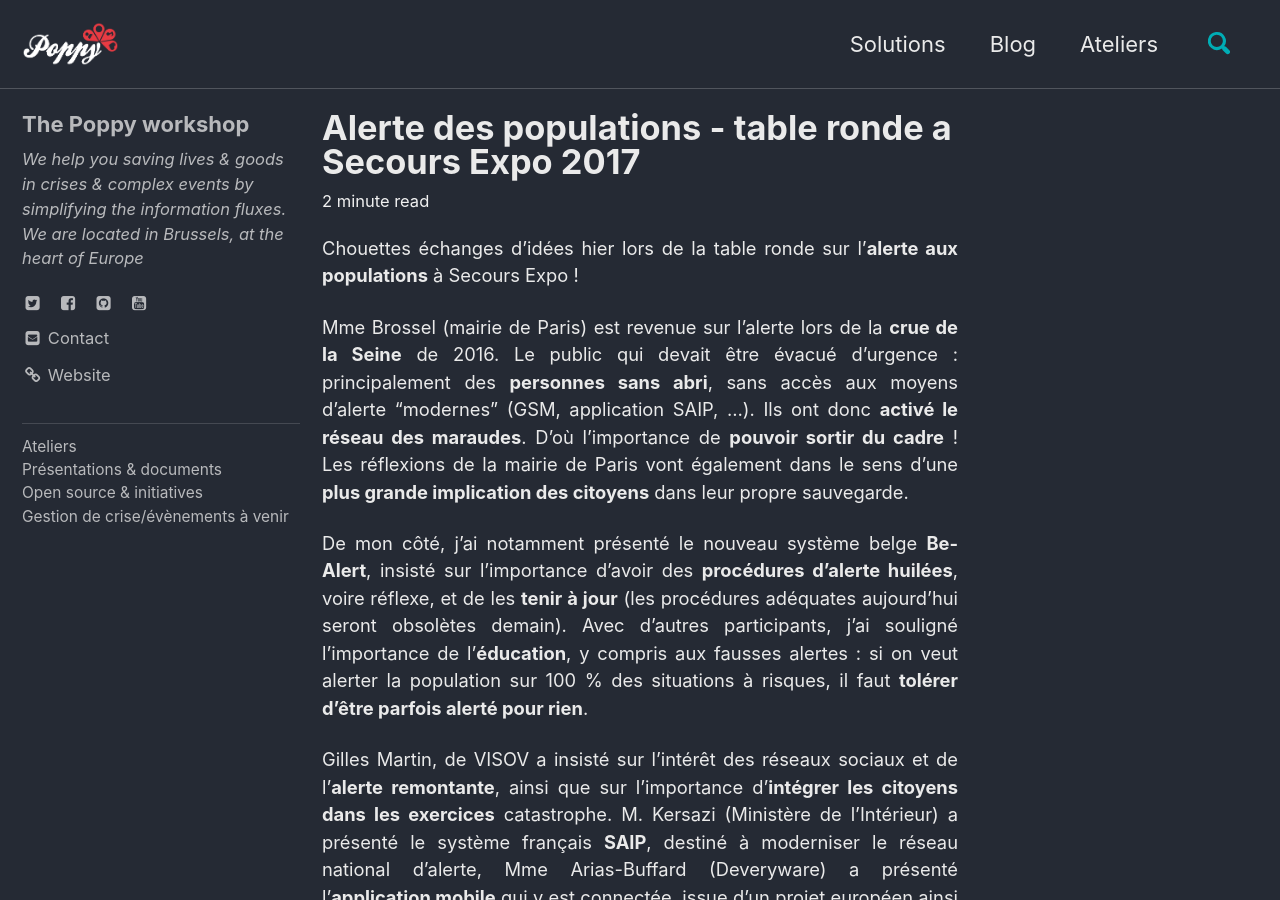
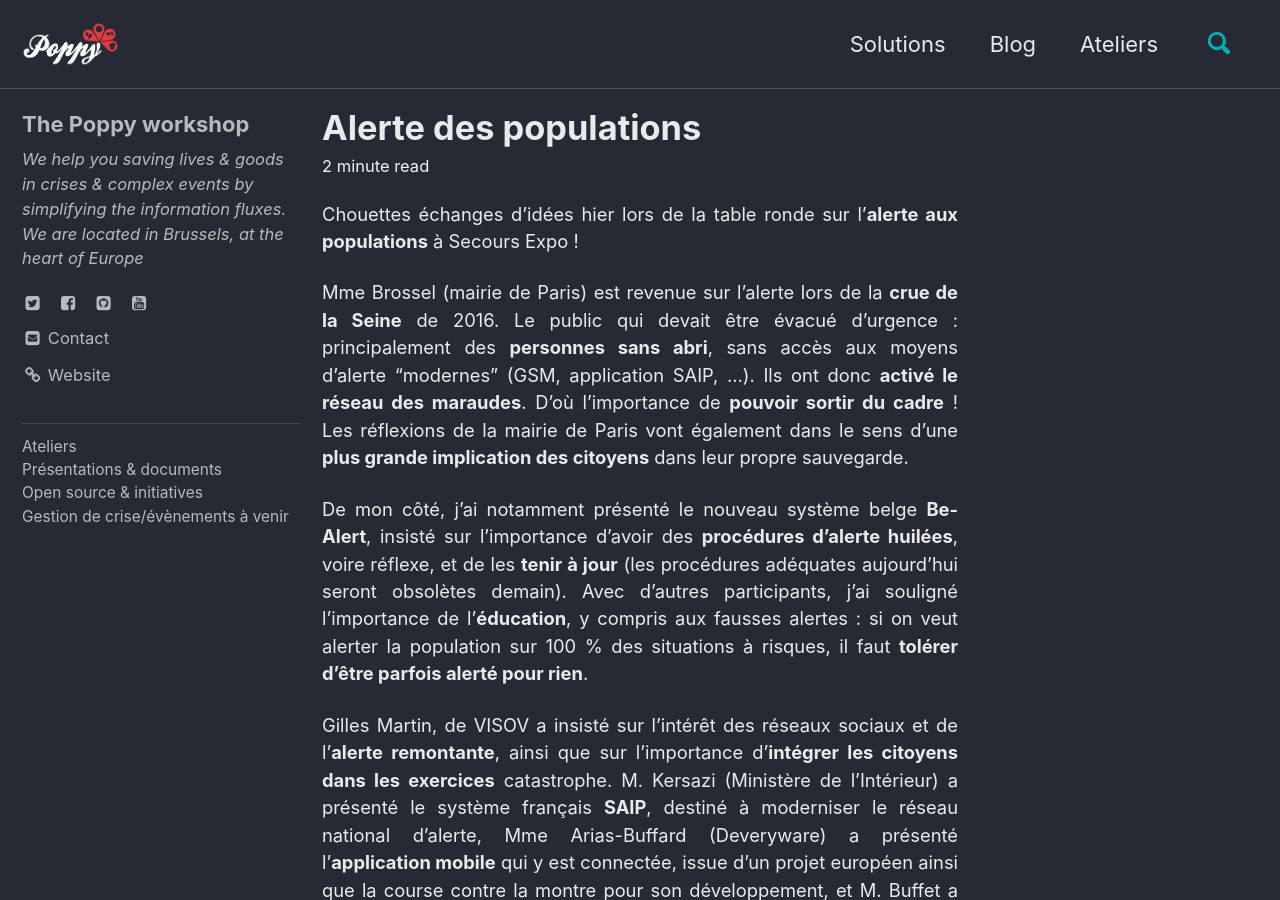
Before and after one commit to ccloquet/ccloquet.github.io, a Jekyll site: the page built from _posts/2017-02-03-secours-expo.md, in a window 1280 px wide and 900 px high. Built offline with Jekyll 4.4.1, drawn with Linux system fonts in a browser that asks for light colours; cached includes are drawn as plain includes.

Commit message:
Update 2017-02-03-secours-expo.md

```diff
--- a/_posts/2017-02-03-secours-expo.md
+++ b/_posts/2017-02-03-secours-expo.md
@@ -1,5 +1,5 @@
 ---
-title: Alerte des populations - table ronde a Secours Expo 2017
+title: Alerte des populations
 ---
 Chouettes échanges d'idées hier lors de la table ronde sur l'**alerte aux populations** à Secours Expo !
 
```
